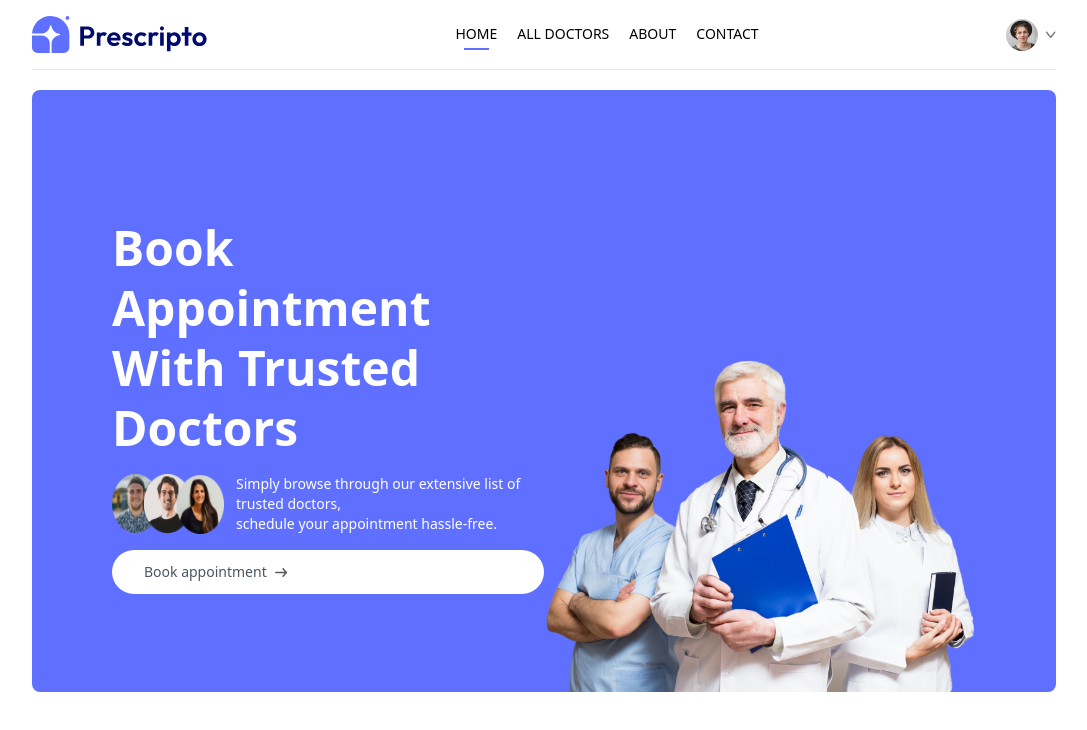
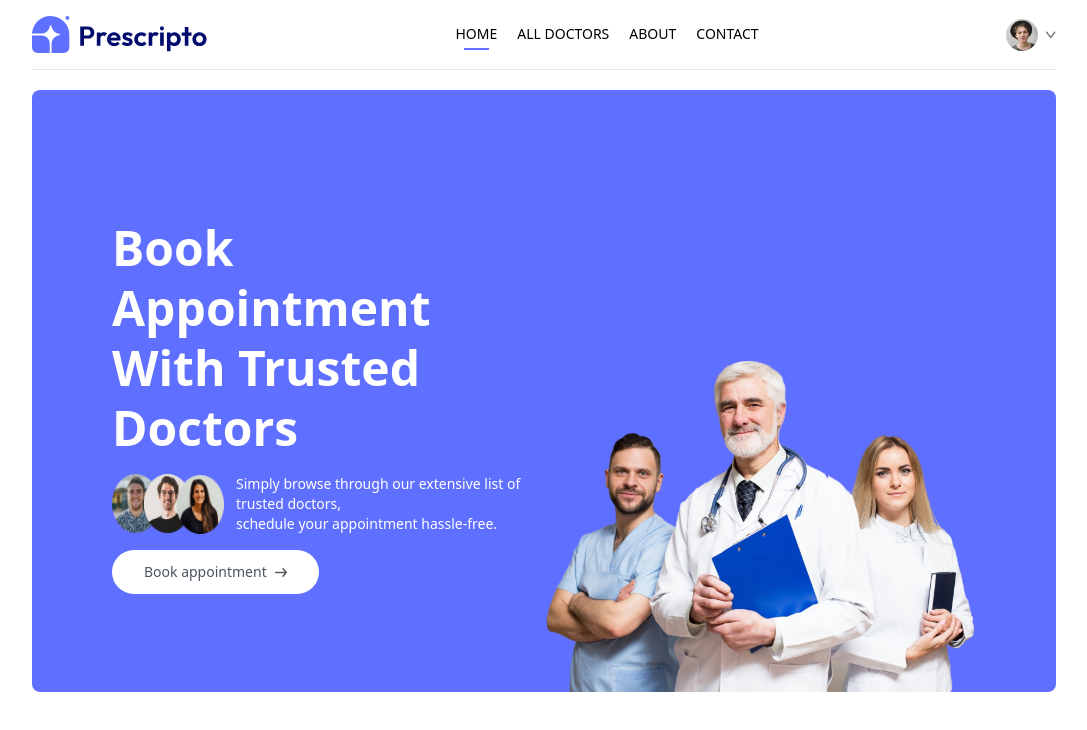
Before and after one commit to Pathum-Tharaka/Doctor_Appointment_Site, a React (Vite) app in the folder FrontEnd/: page / in a window 1280 px wide. Shown: the top 730 px of the page, without its empty margins (96-1183 px from the left). Built offline with nearby package versions, Linux system fonts and the light colour scheme.

Commit message:
Update Header.jsx

```diff
--- a/FrontEnd/src/components/Header.jsx
+++ b/FrontEnd/src/components/Header.jsx
@@ -17,7 +17,7 @@ const Header = () => {
             schedule your appointment hassle-free.
           </p>
         </div>
-        <a href="#speciality" className="flex items-center gap-2 bg-white px-8 py-3 rounded-full text-gray-600 text-sm m-auto md:m-0 hover:scale-105 transition-all duration-300">
+        <a href="#speciality" className="inline-flex items-center gap-2 bg-white px-8 py-3 rounded-full text-gray-600 text-sm self-start hover:scale-105 transition-all duration-300">
           Book appointment <img className="w-3" src={assets.arrow_icon} alt="" />
         </a>
       </div>
```
